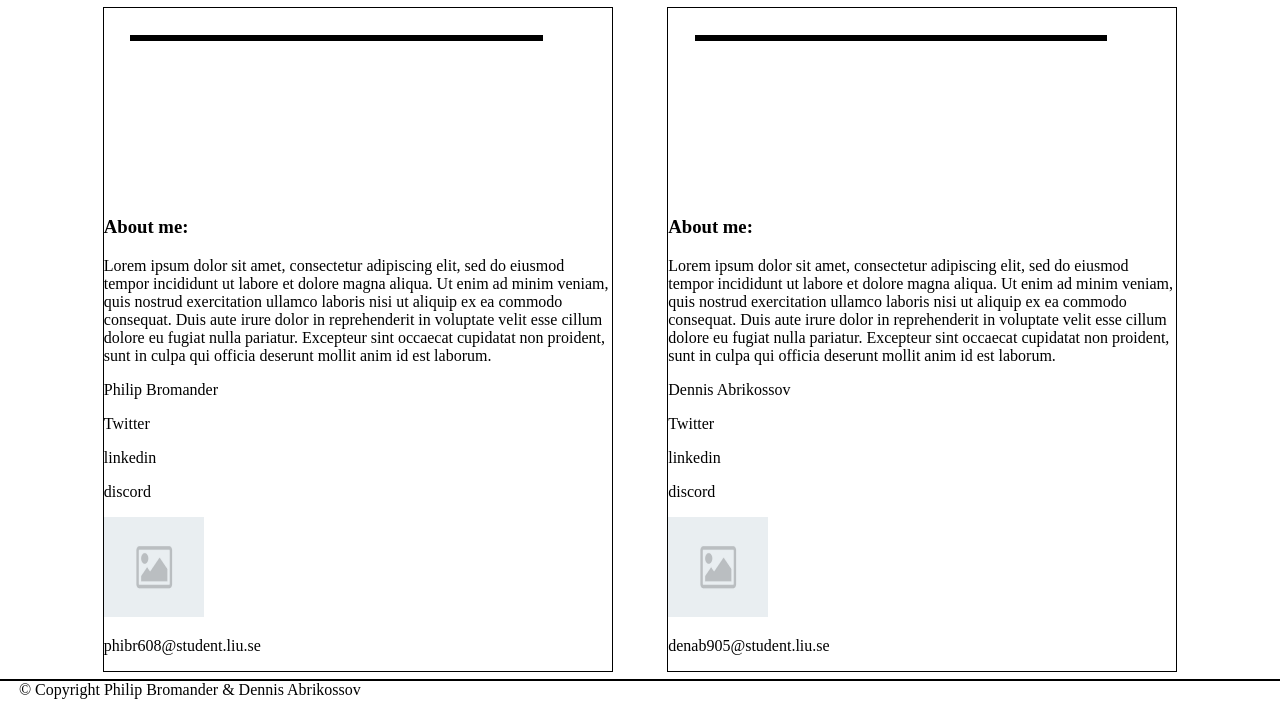
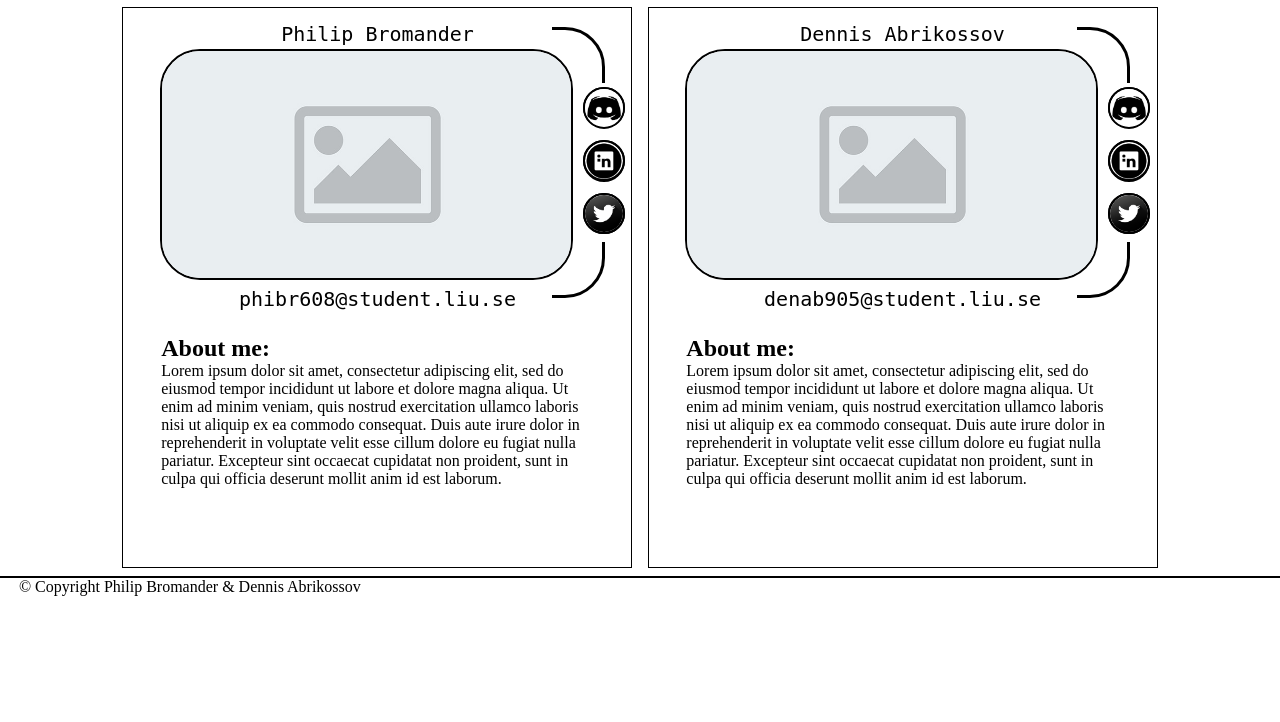
Before and after one commit to DarkDino77/TDP003, a Flask app: page / in a window 1280 px wide. Shown: the part 78-800 px from the top of the page. Run offline with Flask 3, Linux system fonts and the light colour scheme.

Commit message:
Stylat index-sidan till stor del

```diff
--- a/Presentationlager/templates/index.html
+++ b/Presentationlager/templates/index.html
@@ -9,31 +9,103 @@
         display: flex;
         flex-direction: row;
         flex-wrap: wrap;
-        justify-content: space-around;
+        justify-content: center;
     }
     .profile {
         width: 45%;
+        max-width: 20cm;
+        max-height: 25cm;
         border: solid 1px;
         margin: 2mm;
     }
     .profile-area {
-        padding: 5mm;
-        width: 100%;
-        min-height: 4cm;
+        position: relative;
+        margin: 5mm;
     }
     .pfp-border {
         position: relative;
+        left: 0;
+        right: 0;
         margin: 2mm;
-        width: 80%;
-        height: 80%;
+        height: 7cm;
         border: solid 3px #000;
+        border-radius: 40px;
+        text-align: center;
+    }
+    .pfp-border img {
+        position: relative;
+        width: calc(100% - 40px);
+        height: calc(100% - 1cm);
+        top: 5mm;
+        left: -3mm;
+        border: solid 2px;
+        border-radius: 40px;
+        object-fit: cover;
+    }
+    .pfp-border span {
+        position: absolute;
+        width: 100%;
+        left: 0;
+        right: 0;
+        margin: auto;
+        font-size: x-large;
+        font-family: monospace;
+    }
+    .pfp-border address {
+        position: absolute;
+        left: calc(100% - 5mm);
+        width: 1cm;
+        height: 1cm;
+        border: solid 2px;
+        border-radius: 100%;
+    }
+    .pfp-border address img {
+        position: absolute;
+        top: -0.5mm;
+        left: -0.5mm;
+        width: 100%;
+        height: 100%;
+    }
+    .pfp-media-1 {
+        top: 15mm;
+    }
+    .pfp-media-2 {
+        top: 29mm;
+    }
+    .pfp-media-3 {
+        top: 43mm;
     }
     .pfp-border-horizontal {
-        position: relative;
-        width: 100%;
-        height: 80%;
-        top: 10%;
+        position: absolute;
+        left: -5px;
+        width: calc(100% + 10px);
+        height: 60%;
+        top: calc((100% - 60%) / 2);
         background-color: white;
+    }
+    .pfp-border-vertical {
+        position: absolute;
+        left: -5px;
+        width: 90%;
+        height: calc(100% + 10px);
+        top: -5px;
+        background-color: white;
+    }
+    .pfp-name {
+        top: -8px;
+    }
+    .pfp-mail {
+        top: calc(100% - 8px);
+    }
+
+    .profile-about {
+        margin: 1cm;
+    }
+    .profile-about h2 {
+        margin: 0;
+    }
+    .profile-about p {
+        margin: 0;
     }
 </style>
 {% endblock %}
@@ -51,27 +123,23 @@
             <div class="pfp-border">
                 <div class="pfp-border-horizontal"></div>
                 <div class="pfp-border-vertical"></div>
+                <span class="pfp-name"> {{developer.name}} </span>
+                <img src="{{ url_for('static', filename = 'images/'+developer.photo)}}">
+                <span class="pfp-mail"> {{developer.email}} </span>
+                <address class="pfp-media-1">
+                    <img src="{{ url_for('static', filename = 'images/discord.jpg')}}">
+                </address>
+                <address class="pfp-media-2">
+                    <img src="{{ url_for('static', filename = 'images/linkedin.png')}}">
+                </address>
+                <address class="pfp-media-3">
+                    <img src="{{ url_for('static', filename = 'images/twitter.png')}}">
+                </address>
             </div>
         </div>
-        <div>
-            <h3>About me:</h3>
-            <p>
-                {{developer.about_me}}
-            </p>
-        </div>
-
-
-            <p>{{developer.name}}</p>
-            <div>
-                <div>
-                    {% for i in range(developer.external_link|length) %}
-                        <p>{{developer.external_link[i]}}</p>
-                    {% endfor %}
-                </div>
-                <div><p><img src="{{ url_for('static', filename = 'images/'+developer.photo)}}" height="100" width="100"></p></div>
-
-            </div>
-            <p>{{developer.email}}</p>
+        <div class="profile-about">
+            <h2>About me:</h2>
+            <p> {{developer.about_me}} </p>
         </div>
     </section>
     {% endfor %}
```
Also changed, not shown: Presentationlager/static/images/discord.jpg (added), Presentationlager/static/images/linkedin.png (added), Presentationlager/static/images/twitter.png (added).
